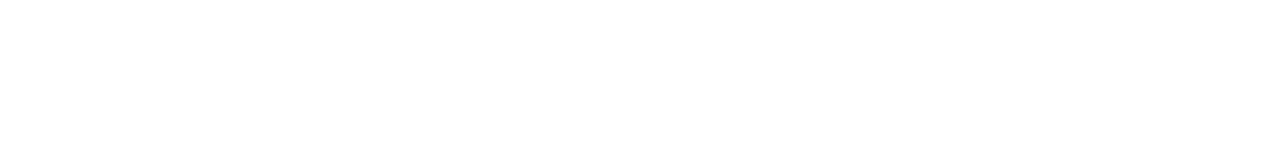
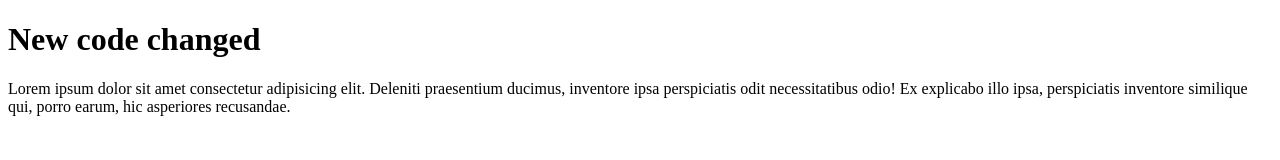
Before and after one commit to NaimurRahamanDurjoy/My-second-repo, a plain HTML site: page index.html in a window 1280 px wide. Drawn offline with Linux system fonts and the light colour scheme.

Commit message:
new commit changed

```diff
--- a/index.html
+++ b/index.html
@@ -8,5 +8,7 @@
 </head>
 <body>
 
+    <h1>New code changed</h1>
+    <p>Lorem ipsum dolor sit amet consectetur adipisicing elit. Deleniti praesentium ducimus, inventore ipsa perspiciatis odit necessitatibus odio! Ex explicabo illo ipsa, perspiciatis inventore similique qui, porro earum, hic asperiores recusandae.</p>
 </body>
 </html>
```
